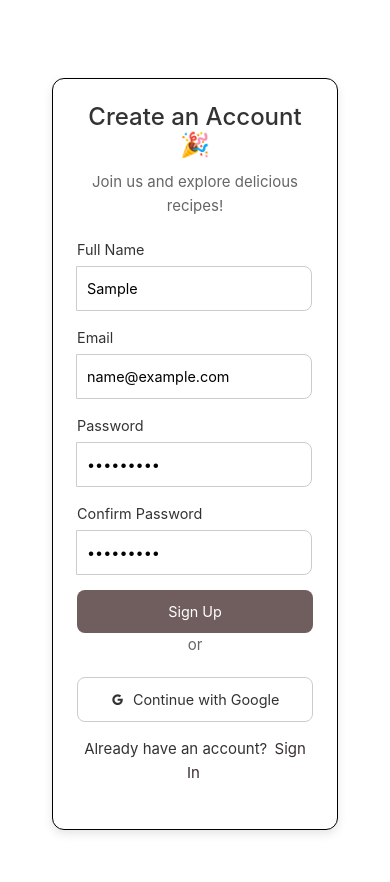
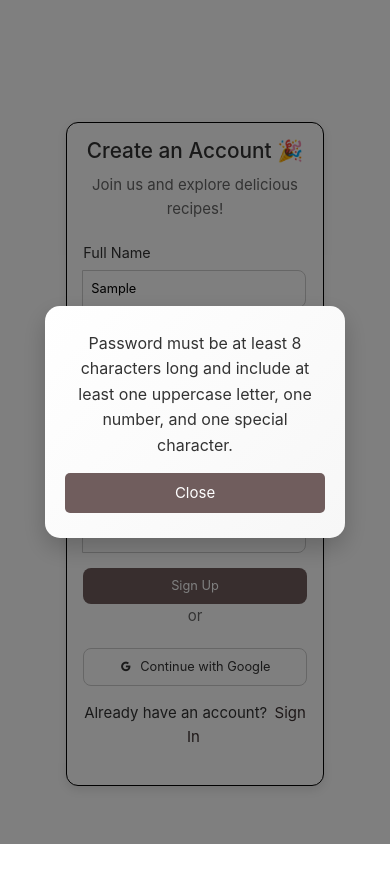
Before and after one commit to sammie004/recipeDorm_frontend, a Vue app in the folder recipeDorm/: page /register in a window 390 px wide. Both pictures are taken after typing "Sample", "name@example.com", "Sample123", "Sample123" into the empty fields and a click on the button "Sign Up". Shown: the top 882 px of the page. Built offline with nearby package versions, Linux system fonts and the light colour scheme; a web font is replaced by a local one.

Commit message:
Your commit message

```diff
--- a/recipeDorm/src/views/homeView.vue
+++ b/recipeDorm/src/views/homeView.vue
@@ -1,6 +1,6 @@
 <template>
   <p class="user">
-    Welcome, <span class="username">{{ username }}</span>
+    Welcome Back, <span class="username">{{ username }}</span>
   </p>
 
   <!-- Filter Section -->
--- a/recipeDorm/src/views/loginPage.vue
+++ b/recipeDorm/src/views/loginPage.vue
@@ -27,12 +27,10 @@
           />
         </div>
 
-        <button type="submit" class="login-btn" @click="handleLogin">
-          Sign In
-        </button>
+        <button type="submit" class="login-btn">Sign In</button>
         <p class="continue">or</p>
 
-        <button class="google-btn" @click="handleGoogleLogin">
+        <button type="button" class="google-btn" @click="handleGoogleLogin">
           <i class="bx bxl-google"></i> Continue with Google
         </button>
       </form>
@@ -42,6 +40,14 @@
         <router-link to="/register" class="signup-link">Sign Up</router-link>
       </p>
     </div>
+
+    <!-- Modal Popup -->
+    <div v-if="showModal" class="modal-overlay" @click="closeModal">
+      <div class="modal-content" @click.stop>
+        <p>{{ modalMessage }}</p>
+        <button @click="closeModal">Close</button>
+      </div>
+    </div>
   </div>
 </template>
 
@@ -49,45 +55,55 @@
 import { ref } from 'vue'
 import { useRouter } from 'vue-router'
 
+const router = useRouter()
 const email = ref('')
 const password = ref('')
-const router = useRouter()
+const showModal = ref(false)
+const modalMessage = ref('')
 
 const handleLogin = async () => {
-  const formData = {
-    email: email.value,
-    password: password.value
-  }
-
+  const formData = { email: email.value, password: password.value }
   try {
     const response = await fetch(
       'https://recipedormapi20250315070938.azurewebsites.net/api/Auth/sign-in',
       {
         method: 'POST',
-        headers: {
-          'Content-Type': 'application/json'
-        },
+        headers: { 'Content-Type': 'application/json' },
         body: JSON.stringify(formData)
       }
     )
-
     const data = await response.json()
     console.log(data)
     if (response.ok) {
-      console.log('Login successful')
+      modalMessage.value = 'Login successful! Redirecting to home page...'
+      showModal.value = true
       localStorage.setItem('username', data.data.username)
       localStorage.setItem('token', data.data.token)
-      router.push('/home')
+      setTimeout(() => {
+        router.push('/home')
+      }, 2000)
     } else {
-      console.error('Login failed:', data.message || 'Invalid credentials')
+      modalMessage.value = data.message || 'Login failed: Invalid credentials'
+      showModal.value = true
     }
   } catch (error) {
     console.error('Error during login:', error)
+    modalMessage.value = 'Network error. Please try again.'
+    showModal.value = true
   }
 }
+
+const handleGoogleLogin = () => {
+  window.location.href =
+    'https://recipedormapi20250315070938.azurewebsites.net/api/auth/google-sign-in'
+}
+
+const closeModal = () => {
+  showModal.value = false
+}
 </script>
+
 <style scoped>
-/* Center the login box */
 .login-container {
   height: 100vh;
   display: flex;
@@ -97,19 +113,17 @@ const handleLogin = async () => {
   padding: 20px;
 }
 
-/* Make login box flexible */
 .login-box {
   background: white;
   padding: 2rem;
   border-radius: 12px;
   box-shadow: 0 4px 12px rgba(0, 0, 0, 0.1);
-  max-width: 400px; /* Responsive width */
+  max-width: 400px;
   width: 100%;
   text-align: center;
   border: 1px solid black;
 }
 
-/* Title & paragraph */
 h2 {
   color: #333;
   font-size: 1.8rem;
@@ -121,7 +135,6 @@ p {
   margin-bottom: 20px;
 }
 
-/* Input group styling */
 .input-group {
   margin-bottom: 15px;
   text-align: left;
@@ -139,12 +152,15 @@ p {
   padding: 12px;
   border-radius: 8px;
   border: 1px solid #ccc;
-  background: white;
-  color: #333;
   font-size: 1rem;
+  transition: 0.3s;
 }
 
-/* Buttons */
+.input-group input:focus {
+  border-color: #ff7e5f;
+  box-shadow: 0 0 5px rgba(255, 126, 95, 0.5);
+}
+
 .login-btn {
   width: 100%;
   padding: 12px;
@@ -158,9 +174,8 @@ p {
 }
 
 .login-btn:hover {
-  background: #705d5d;
+  box-shadow: 0 8px 15px #3b2f2f;
   transform: scale(1.05);
-  box-shadow: 0 8px 15px #3b2f2f;
 }
 
 .continue {
@@ -178,6 +193,10 @@ p {
   font-size: 1rem;
   cursor: pointer;
   transition: 0.3s;
+  display: flex;
+  align-items: center;
+  justify-content: center;
+  gap: 8px;
 }
 
 .google-btn:hover {
@@ -185,7 +204,6 @@ p {
   transform: scale(1.05);
 }
 
-/* Signup text */
 .signup-text {
   margin-top: 15px;
   color: #333;
@@ -200,22 +218,69 @@ p {
   text-decoration: underline;
 }
 
-/* 🔹 Responsive Design for Mobile */
+/* Modal Popup Styles */
+.modal-overlay {
+  position: fixed;
+  top: 0;
+  left: 0;
+  width: 100%;
+  height: 100%;
+  background: rgba(0, 0, 0, 0.5);
+  display: flex;
+  justify-content: center;
+  align-items: center;
+  z-index: 1000;
+}
+
+.modal-content {
+  width: 300px;
+  background: linear-gradient(135deg, #ffffff, #f7f7f7);
+  padding: 20px;
+  border-radius: 15px;
+  text-align: center;
+  box-shadow: 0 10px 25px rgba(0, 0, 0, 0.2);
+  animation: slideIn 0.5s ease-out;
+}
+
+@keyframes slideIn {
+  from {
+    transform: translateY(-100%);
+    opacity: 0;
+  }
+  to {
+    transform: translateY(0);
+    opacity: 1;
+  }
+}
+
+.modal-content button {
+  margin-top: 10px;
+  padding: 8px 16px;
+  border: none;
+  background: #705d5d;
+  color: white;
+  border-radius: 5px;
+  cursor: pointer;
+  transition: 0.3s;
+}
+
+.modal-content button:hover {
+  background: #ab9090;
+}
+
+/* Responsive Design for Mobile */
 @media (max-width: 768px) {
   .login-box {
     max-width: 90%;
     padding: 1.5rem;
   }
-
   h2 {
     font-size: 1.5rem;
   }
-
   .input-group input {
     padding: 10px;
     font-size: 0.9rem;
   }
-
   .login-btn,
   .google-btn {
     padding: 10px;
@@ -227,16 +292,13 @@ p {
   .login-box {
     padding: 1rem;
   }
-
   h2 {
     font-size: 1.3rem;
   }
-
   .input-group input {
     padding: 8px;
     font-size: 0.8rem;
   }
-
   .login-btn,
   .google-btn {
     padding: 8px;
@@ -244,3 +306,11 @@ p {
   }
 }
 </style>
+
+<style>
+body {
+  overflow-x: hidden;
+  margin: 0;
+  padding: 0;
+}
+</style>
--- a/recipeDorm/src/views/register.vue
+++ b/recipeDorm/src/views/register.vue
@@ -58,9 +58,7 @@
         </div>
 
         <!-- Sign Up Button -->
-        <button type="submit" class="register-btn" @click="handleRegister">
-          Sign Up
-        </button>
+        <button type="submit" class="register-btn">Sign Up</button>
 
         <p class="continue">or</p>
 
@@ -76,14 +74,22 @@
         <router-link to="/login" class="login-link">Sign In</router-link>
       </p>
     </div>
+
+    <!-- Modal Popup -->
+    <div v-if="showModal" class="modal-overlay" @click="closeModal">
+      <div class="modal-content" @click.stop>
+        <p>{{ modalMessage }}</p>
+        <button @click="closeModal">Close</button>
+      </div>
+    </div>
   </div>
 </template>
 
 <script setup>
-import { ref } from 'vue'
-import { onMounted } from 'vue'
-import { useRoute } from 'vue-router'
+import { ref, onMounted, onUnmounted } from 'vue'
+import { useRoute, useRouter } from 'vue-router'
 
+const router = useRouter()
 const route = useRoute()
 
 // Reactive form data
@@ -93,10 +99,11 @@ const formData = ref({
   password: '',
   confirmPassword: ''
 })
+const nameError = ref(false)
+const showModal = ref(false)
+const modalMessage = ref('')
 
-// Error state for name validation
-const nameError = ref(false)
-
+// Regex for password validation
 const passwordRegex =
   /^(?=.*[A-Z])(?=.*\d)(?=.*[@$!%*?&])[A-Za-z\d@$!%*?&]{8,}$/
 
@@ -109,13 +116,14 @@ const handleRegister = async () => {
   }
 
   if (!passwordRegex.test(formData.value.password)) {
-    alert(
+    showModal.value = true
+    modalMessage.value =
       'Password must be at least 8 characters long and include at least one uppercase letter, one number, and one special character.'
-    )
     return
   }
   if (formData.value.password !== formData.value.confirmPassword) {
-    alert(`the passwords dont match`)
+    showModal.value = true
+    modalMessage.value = "The passwords don't match."
     return
   }
 
@@ -131,26 +139,35 @@ const handleRegister = async () => {
         body: JSON.stringify(formData.value)
       }
     )
-
     const data = await response.json()
-
     if (!response.ok) {
-      console.error('Registration failed:', data)
-      alert(`Error: ${data.message} \n${data.errors?.join('\n') || ''}`)
+      showModal.value = true
+      modalMessage.value =
+        data.message || 'Registration failed. Account may already exist.'
       return
     }
+    showModal.value = true
+    modalMessage.value = 'Registration successful! Please log in.'
+  } catch (error) {
+    showModal.value = true
+    modalMessage.value = 'Network error. Please try again.'
+  }
+}
 
-    console.log('Registration successful:', data)
-    alert('Registration successful!')
-  } catch (error) {
-    console.error('Network error:', error)
-    alert('Network error. Please try again.')
+const handleGoogleRegister = () => {
+  window.location.href =
+    'https://recipedormapi20250315070938.azurewebsites.net/api/auth/google-sign-in'
+}
+
+const closeModal = () => {
+  showModal.value = false
+  if (modalMessage.value.includes('successful')) {
+    router.push('/login')
   }
 }
 
 onMounted(async () => {
-  const token = route.query.token // Get token from URL
-
+  const token = route.query.token // Get token from URL if any
   if (token) {
     try {
       const response = await fetch(
@@ -159,37 +176,29 @@ onMounted(async () => {
           headers: { Authorization: `Bearer ${token}` }
         }
       )
-
       if (!response.ok) throw new Error('Failed to fetch user data')
-
-      user.value = await response.json()
-      console.log('User Info:', user.value)
-
-      localStorage.setItem('user', JSON.stringify(user.value)) // Save user data
+      const userData = await response.json()
+      console.log('User Info:', userData)
+      localStorage.setItem('user', JSON.stringify(userData))
     } catch (error) {
       console.error('Error fetching user info:', error)
     }
-  } else {
-    console.warn('No token found in URL')
   }
 })
 </script>
 
 <style scoped>
-/* Ensure container is centered and scales well */
 .register-container {
   height: 100vh;
   display: flex;
   align-items: center;
   justify-content: center;
+  background: white;
   position: relative;
-  top: 10%;
-  /* left: 35%; */
-  background: white;
+  top: 15%;
   padding: 20px;
 }
 
-/* Register Box */
 .register-box {
   background: #fff;
   padding: 2rem;
@@ -201,7 +210,6 @@ onMounted(async () => {
   border: 1px solid black;
 }
 
-/* Header Text */
 h2 {
   color: #333;
   font-size: 1.8rem;
@@ -213,7 +221,6 @@ p {
   margin-bottom: 20px;
 }
 
-/* Input Fields */
 .input-group {
   margin-bottom: 15px;
   text-align: left;
@@ -240,7 +247,6 @@ p {
   box-shadow: 0 0 5px rgba(255, 126, 95, 0.5);
 }
 
-/* Error Message */
 .error-msg {
   color: red;
   font-size: 0.85rem;
@@ -251,7 +257,6 @@ p {
   border-color: red !important;
 }
 
-/* Register Button */
 .register-btn {
   width: 100%;
   padding: 12px;
@@ -269,12 +274,11 @@ p {
   transform: scale(1.05);
 }
 
-/* Google Button */
 .google-btn {
   width: 100%;
   padding: 12px;
   border: 1px solid #ccc;
-  background: #fff;
+  background: white;
   color: #333;
   border-radius: 8px;
   font-size: 1rem;
@@ -287,11 +291,10 @@ p {
 }
 
 .google-btn:hover {
-  background: #f1f1f1;
+  background: #f0f0f0;
   transform: scale(1.05);
 }
 
-/* Login Redirect */
 .login-text {
   margin-top: 15px;
   color: #333;
@@ -306,26 +309,105 @@ p {
   text-decoration: underline;
 }
 
-/* RESPONSIVE DESIGN */
-@media (max-width: 600px) {
+/* Modal Popup Styles */
+.modal-overlay {
+  position: fixed;
+  top: 0;
+  left: 0;
+  width: 100%;
+  height: 100%;
+  background: rgba(0, 0, 0, 0.5);
+  display: flex;
+  justify-content: center;
+  align-items: center;
+  z-index: 1000;
+}
+
+.modal-content {
+  width: 300px;
+  background: linear-gradient(135deg, #ffffff, #f7f7f7);
+  padding: 25px 20px;
+  border-radius: 15px;
+  text-align: center;
+  box-shadow: 0 10px 25px rgba(0, 0, 0, 0.2);
+  animation: slideIn 0.5s ease-out;
+}
+
+@keyframes slideIn {
+  from {
+    transform: translateY(-100%);
+    opacity: 0;
+  }
+  to {
+    transform: translateY(0);
+    opacity: 1;
+  }
+}
+
+.modal-content p {
+  margin: 0;
+  font-size: 1rem;
+  color: #333;
+}
+
+.modal-content button {
+  margin-top: 15px;
+  padding: 8px 16px;
+  border: none;
+  background: #705d5d;
+  color: white;
+  border-radius: 5px;
+  cursor: pointer;
+  transition: 0.3s;
+}
+
+.modal-content button:hover {
+  background: #ab9090;
+}
+
+/* Responsive Design for Mobile */
+@media (max-width: 768px) {
   .register-box {
+    max-width: 90%;
     padding: 1.5rem;
-    width: 100%;
   }
-
   h2 {
     font-size: 1.5rem;
   }
-
   .input-group input {
     padding: 10px;
     font-size: 0.9rem;
   }
-
   .register-btn,
   .google-btn {
     padding: 10px;
     font-size: 0.9rem;
   }
 }
+
+@media (max-width: 480px) {
+  .register-box {
+    padding: 1rem;
+  }
+  h2 {
+    font-size: 1.3rem;
+  }
+  .input-group input {
+    padding: 8px;
+    font-size: 0.8rem;
+  }
+  .register-btn,
+  .google-btn {
+    padding: 8px;
+    font-size: 0.8rem;
+  }
+}
 </style>
+
+<style>
+body {
+  overflow-x: hidden;
+  margin: 0;
+  padding: 0;
+}
+</style>
```
